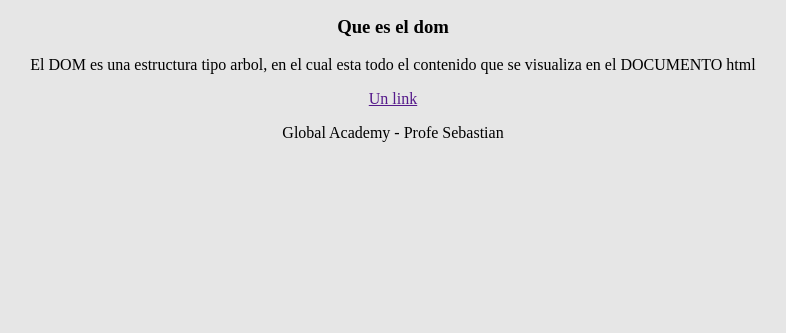
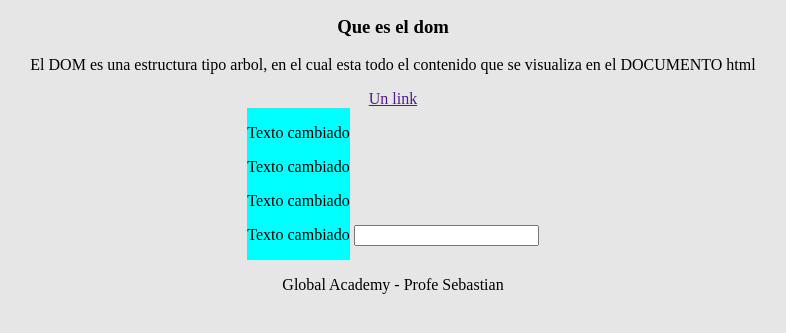
Before and after one commit to sebastianVH/Grupo-6a, a plain HTML site: page index.html in a window 1280 px wide. Shown: the part 101-434 px from the top of the page, without its empty margins (247-1033 px from the left). Drawn offline with Linux system fonts and the light colour scheme.

Commit message:
Clase 28 de junio

```diff
--- a/index.html
+++ b/index.html
@@ -5,6 +5,7 @@
     <meta http-equiv="X-UA-Compatible" content="IE=edge">
     <meta name="viewport" content="width=device-width, initial-scale=1.0">
     <!-- <script src="./js/dom.js"></script> -->
+    <script type="module" src="./js/clase 28 de junio - DOM 2.js"></script>
     <title>DoM</title>
 </head>
 <body style="background-color: rgb(230, 230, 230); text-align:center">
@@ -23,6 +24,14 @@
             <a href="" class="aClass" id="miLink" name="aName"> Un link </a>
         </section>
     </main>
+
+    <div style="display: inline-block; background-color:aqua" class="container">
+        <p class="text-container">Texto 1</p>
+        <p class="text-container">Texto 2</p>
+        <p class="text-container">Texto 3</p>
+        <p class="text-container">Texto 4</p>
+    </div>
+    <input class="entrada">
     <footer>
         <p class="parrafos" name="" id="parrafoFooter" >Global Academy - Profe Sebastian</p>
     </footer>
--- /dev/null
+++ b/js/clase 28 de junio - DOM 2.js
@@ -0,0 +1,45 @@
+//Selectores por query:
+//queryselector, nos va a permitir seleccionar MULTIPLES ELEMENTOS Y EN DIFERENTES TIPOS
+
+//? Podemos seleccionarlo por el PRIMER ELEMENTO ENCONTRADO
+let elemento = document.querySelector('div.container')
+
+//? Podemos seleccionar TODOS los elementos encontrados
+let contenedor = document.querySelectorAll('div.container')
+
+//seleccionando el elemento p de la class parrafos con id parrafoArticle
+let parrafo_texto = document.querySelector('p.parrafos#parrafoArticle')
+//parrafo_texto.innerText = "Esto es un parrafo selecionado"
+
+//seleccionando TODOS LOS parrafos de la class text-container
+
+let parrafos_div = document.querySelectorAll('p.text-container')
+parrafos_div.innerText = "Texto random"
+
+// cuando tenemos una query, esto es UNA LISTA. Asi que debemos recorrerla para poder aplicar EL MISMO METODO A CADA ELEMENTO
+
+for (let i = 0; i<parrafos_div.length;i++){
+    parrafos_div[i].innerText = "Texto aleatorio"
+}
+
+//selecciamos la lista de elementos del tag parrafo
+
+let mis_parrafos = document.querySelectorAll('p.text-container')
+
+for (let i = 0; i<mis_parrafos.length;i++){
+    mis_parrafos[i].innerText = "Texto cambiado"
+}
+
+//PROPIEDADES DE ELEMENTOS:
+
+let parrafo_elegido = document.querySelector('p#parrafoArticle')
+
+
+/*
+
+crearemos 4 elementos del tipo input (tag input), cuya clase es inputButton, y no poseen ID.
+
+van a seleccionar con el query selector, TODOS esos elementos.
+Y van a cambiar su placeholder a TODOS Y que diga "ingrese un dato"
+
+*/
```
Also changed, not shown: js/dom.js (+10 -1 lines).
